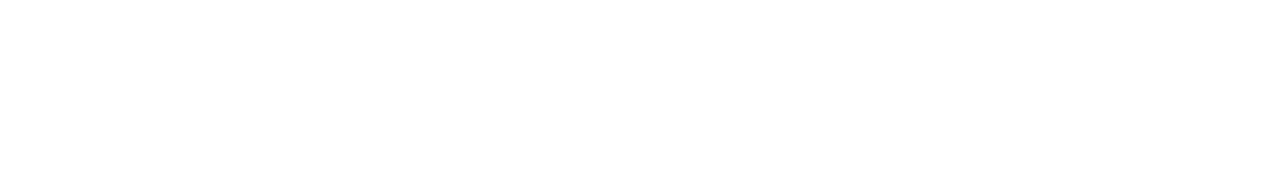
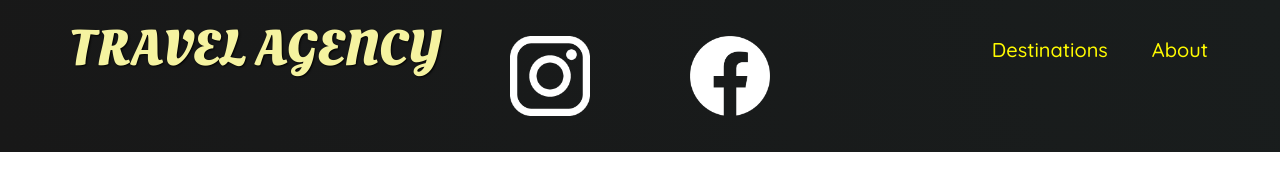
Before and after one commit to Hasrat270/Travel-Page, a plain HTML site: page places.html in a window 1280 px wide. Drawn offline with Linux system fonts and the light colour scheme.

Commit message:
Version 0.3

```diff
--- a/index.html
+++ b/index.html
@@ -9,7 +9,7 @@
       rel="stylesheet"
     />
     <link rel="stylesheet" href="styles.css" />
-    <link rel="stylesheet" href="shared.css">
+    <link rel="stylesheet" href="shared.css" />
     <title>Travel Agency</title>
   </head>
   <body>
@@ -36,20 +36,33 @@
         <h2>Highlights</h2>
         <ul id="destinations">
           <li class="destination">
-                    <img src="/images/places/Image2.jpg" alt="Image">
+            <img src="/images/places/Image2.jpg" alt="Image" />
             <p>Magical World <strong>USA</strong></p>
           </li>
           <li class="destination">
-                    <img src="/images/places/Image3.jpg" alt="Image">
+            <img src="/images/places/Image3.jpg" alt="Image" />
             <p>Wonderland <strong>Germany</strong></p>
           </li>
           <li class="destination">
-                    <img src="/images/places/Image4.jpg" alt="Image">
+            <img src="/images/places/Image4.jpg" alt="Image" />
             <p>Water Park <strong>Japan</strong></p>
           </li>
         </ul>
       </section>
     </main>
-    <footer></footer>
+    <footer>
+      <ul>
+        <li>
+          <a href="https://instagram.com">
+            <img src="/images/icons/insta.png" alt="Instagram Logo" />
+          </a>
+        </li>
+        <li>
+          <a href="https://facebook.com">
+            <img src="/images/icons/facebook.png" alt="Facebook Logo" />
+          </a>
+        </li>
+      </ul>
+    </footer>
   </body>
 </html>
--- a/places.html
+++ b/places.html
@@ -0,0 +1,43 @@
+<!DOCTYPE html>
+<html lang="en">
+  <head>
+    <meta charset="UTF-8" />
+    <meta name="viewport" content="width=device-width, initial-scale=1.0" />
+    <!-- Google Fonts -->
+    <link
+      href="https://fonts.googleapis.com/css2?family=Raleway:wght@700&family=Oleo+Script:wght@700&family=Quicksand:wght@300;500;700&display=swap"
+      rel="stylesheet"
+    />
+    <link rel="stylesheet" href="places.css" />
+    <link rel="stylesheet" href="shared.css" />
+    <title>Travel Agency</title>
+  </head>
+  <body>
+    <header>
+      <div id="page-logo">
+        <a href="/index.html">Travel Agency</a>
+      </div>
+      <nav>
+        <ul>
+          <li><a href="/places.html">Destinations</a></li>
+          <li><a href="">About</a></li>
+        </ul>
+      </nav>
+    </header>
+    <main></main>
+    <footer>
+      <ul>
+        <li>
+          <a href="https://instagram.com">
+            <img src="/images/icons/insta.png" alt="Instagram Logo" />
+          </a>
+        </li>
+        <li>
+          <a href="https://facebook.com">
+            <img src="/images/icons/facebook.png" alt="Facebook Logo" />
+          </a>
+        </li>
+      </ul>
+    </footer>
+  </body>
+</html>
--- a/shared.css
+++ b/shared.css
@@ -51,3 +51,25 @@ header nav a:hover {
     color: rgb(77, 77, 77);
     background-color: rgb(255, 251, 0);
 }
+
+footer {
+    background: linear-gradient(70deg, rgb(24, 24, 24), rgb(25, 29, 29));
+    padding: 36px 0;
+}
+
+footer ul {
+    display: flex;
+    justify-content: center;
+    /* padding: 40px; */
+}
+
+footer li {
+    height: 80px;
+    width: 80px;
+    margin: 0 50px;
+}
+
+footer img {
+    width: 100%;
+    height: 100%;
+}
```
Also changed, not shown: places.css (added). Lines whose indentation alone changed are shown as unchanged.
